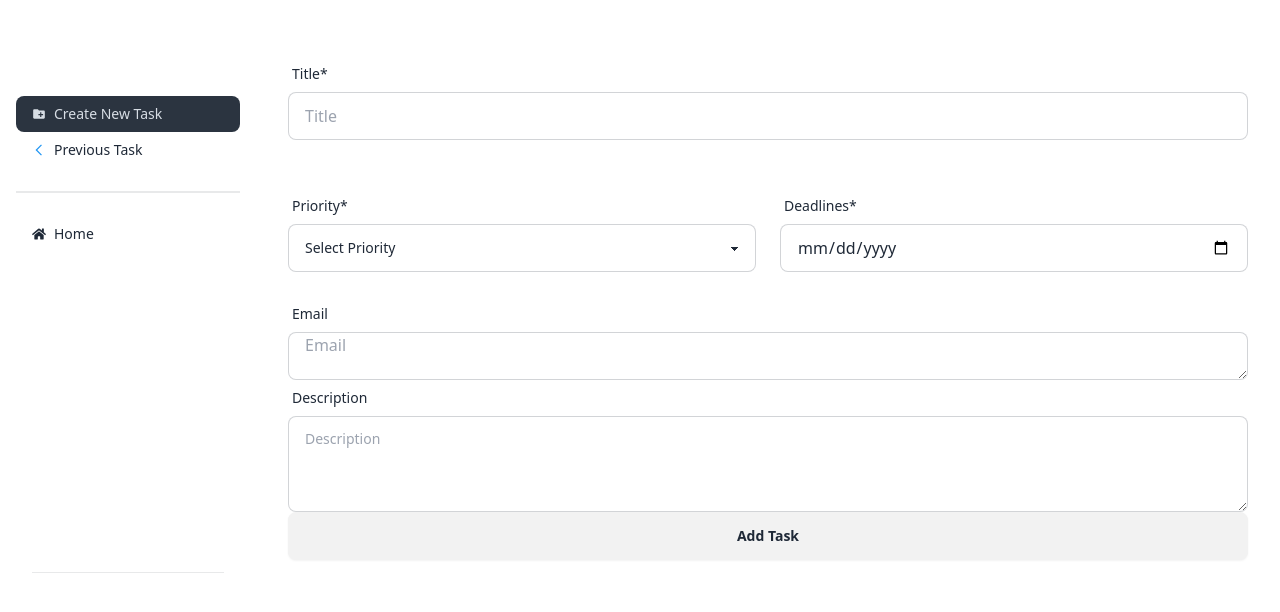
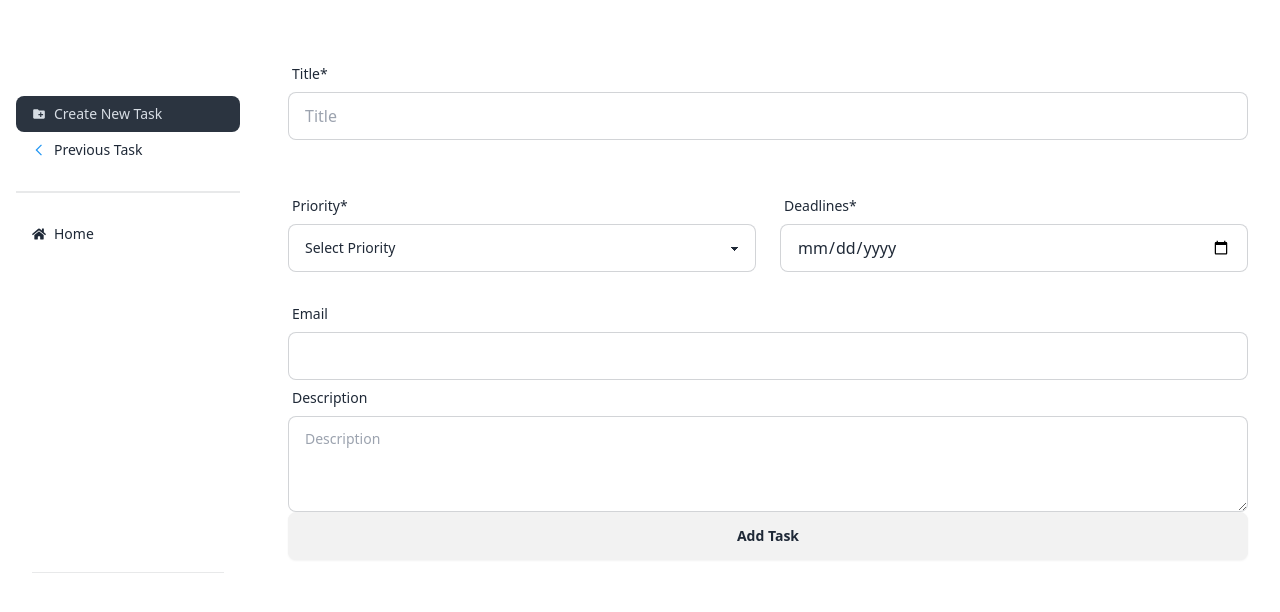
Before and after one commit to mohosin2126/task-pro-client, a React (Vite) app: page /dashboard/createnewtask in a window 1280 px wide. Shown: the top 612 px of the page. Built offline with nearby package versions, Linux system fonts and the light colour scheme; no server answers.

Commit message:
installed axios and created useaxiospublic custom hook

```diff
--- a/package.json
+++ b/package.json
@@ -10,6 +10,7 @@
     "preview": "vite preview"
   },
   "dependencies": {
+    "axios": "^1.6.2",
     "env": "^0.0.2",
     "firebase": "^10.7.1",
     "localforage": "^1.10.0",
--- a/src/Dashboard/AddTask/AddTask.jsx
+++ b/src/Dashboard/AddTask/AddTask.jsx
@@ -1,10 +1,23 @@
+import { useContext } from "react";
 import { useForm } from "react-hook-form";
+import { AuthContext } from "../../AuthProvider/AuthProvider";
 
 
 const AddTask = () => {
+    const { user} = useContext(AuthContext);
     const { register, handleSubmit } = useForm();
 const onSubmit=async(data)=>{
-    console.log(data)
+    const taskInfo = {
+        title: data.title,
+        priority: data.priority,
+        date: data.date,
+        email :data.email,
+        description: data.description
+
+
+    }
+    console.log(taskInfo)
+
 }
 
 
@@ -54,7 +67,13 @@ const onSubmit=async(data)=>{
                     <label className="label">
                         <span className="label-text">Email</span>
                     </label>
-                    <textarea {...register('email')} className="input input-bordered w-full" placeholder="Email"></textarea>
+                    <input
+                            type="email"
+                            placeholder={user?.email}
+                            defaultValue={user?.email}
+                            readOnly
+                            {...register("email", { required: true })}
+                            className="input input-bordered w-full" />
                 </div>
 
                 <div className="form-control">
--- /dev/null
+++ b/src/hooks/useAxiosPublic.jsx
@@ -0,0 +1,11 @@
+import axios from "axios";
+
+const axiosPublic=axios.create({
+    baseURL:'http://localhost:5000'
+})
+
+const useAxiosPublic = () => {
+    return axiosPublic
+};
+
+export default useAxiosPublic;
```
Also changed, not shown: 1 other file (tests, documents, lock files or other folders).
